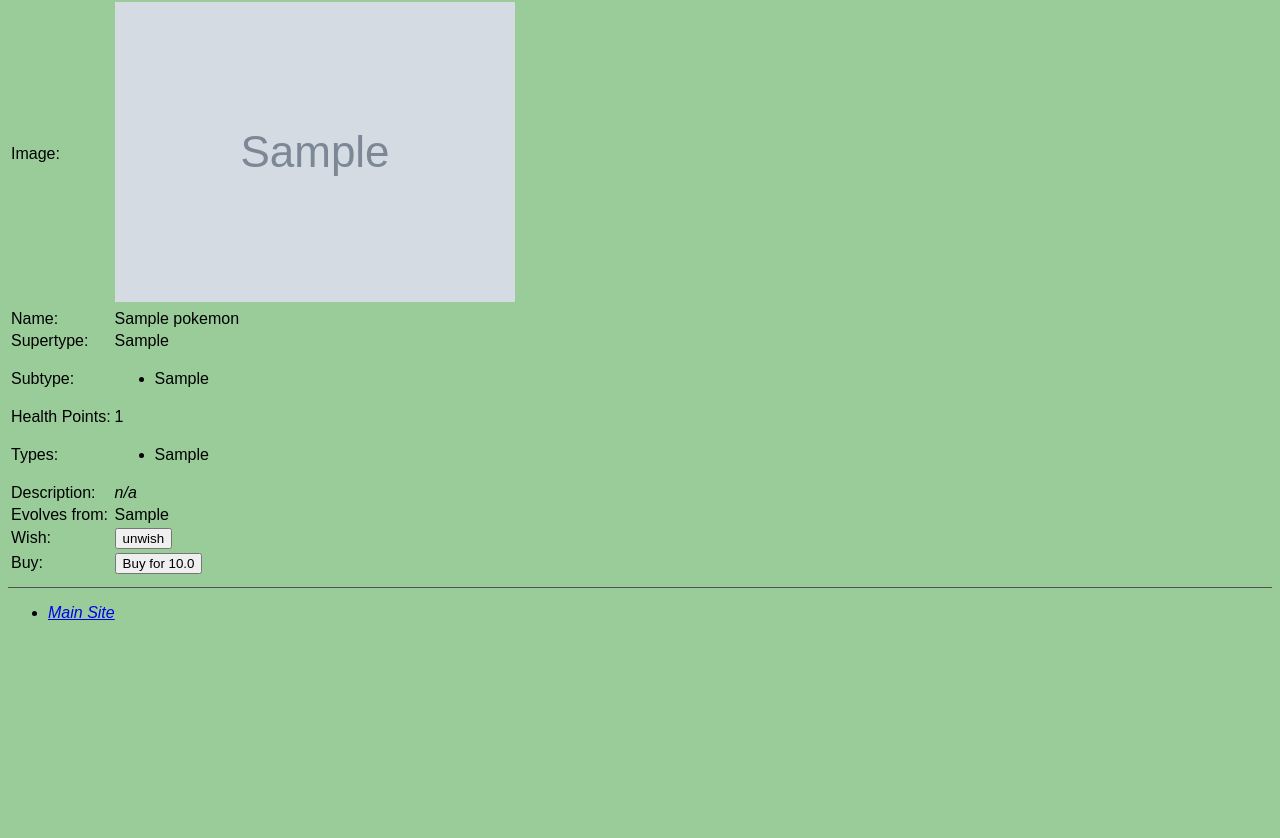
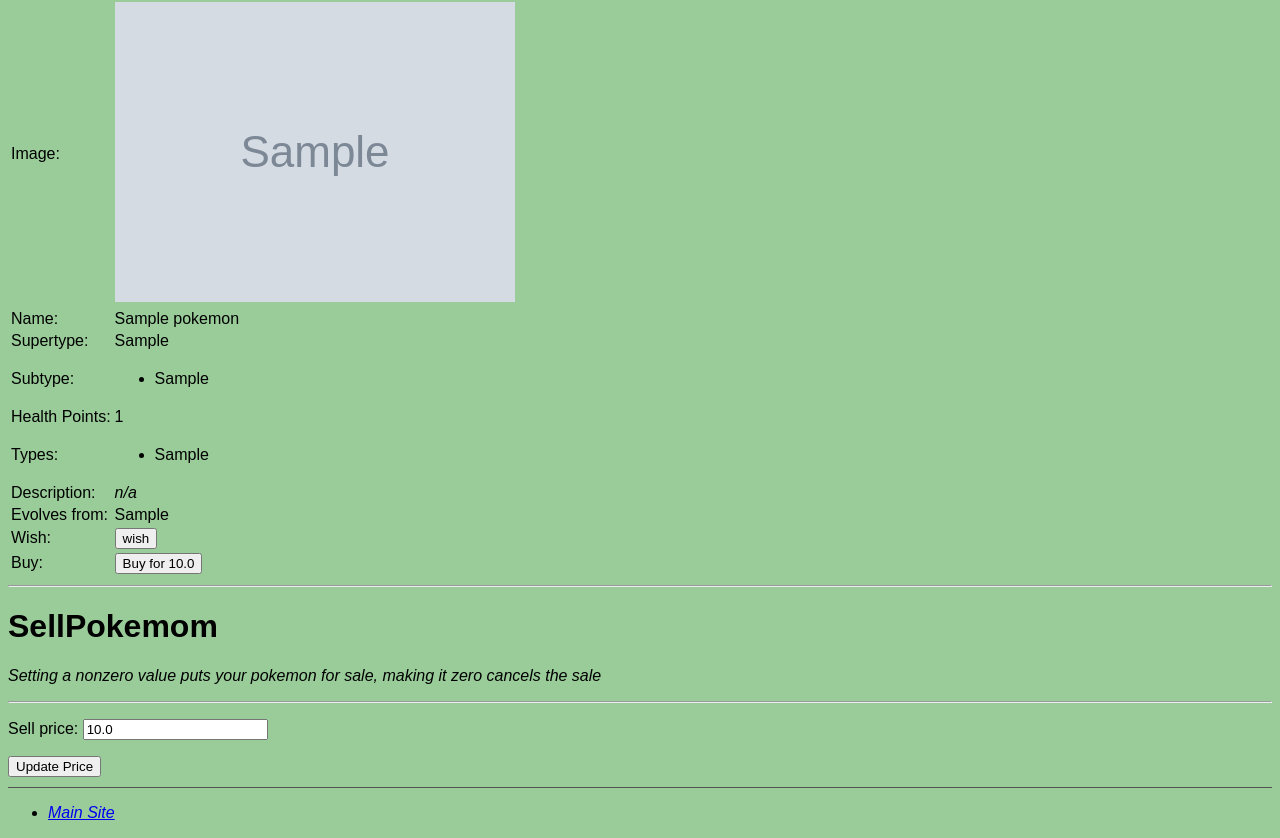
Before and after one commit to advaithm582/poketrade2, a Django app: page /pokemon/1/ in a window 1280 px wide. Shown: the part 189-1027 px from the top of the page. Before the commit the page ends 809 px from the top, so only its background shows below. Run offline with Django 5.2, Linux system fonts and the light colour scheme; a user stored in the database is signed in; tables that the repository leaves empty hold one stand-in row (values such as "Sample post"); grey boxes marked "Sample" are stand-in pictures.

Commit message:
Move dialog box to sell page

```diff
--- a/trading/templates/trading/pokemon_detail.html
+++ b/trading/templates/trading/pokemon_detail.html
@@ -141,10 +141,7 @@
             </form>
             {% elif the_pokemon.trading_policy == 2 %}
             {% if the_pokemon.owner == user %}
-            Your Pokemon!&nbsp;|&nbsp;
-            <a href="{% url "trading:sell_single" the_pokemon.pk %}">
-                sell
-            </a>
+            Your Pokemon
             {% else %}
             Claimed by
             <a href="{% url "accounts:profile" the_pokemon.owner.pk %}">
@@ -157,4 +154,15 @@
         </td>
     </tr>
 </table>
+<hr>
+<h1>SellPokemom</h1>
+<p><em>Setting a nonzero value puts your pokemon for sale, making it zero
+    cancels the sale</em></p>
+<hr>
+<form method="post">
+    {% csrf_token %}
+    {{ form.as_p }}
+    <input type="submit" value="Update Price">
+</form>
+
 {% endblock %}
--- a/trading/urls.py
+++ b/trading/urls.py
@@ -15,12 +15,12 @@ app_name = "trading"
 # Describes the URLs in this namespace.
 urlpatterns = [
         path("", v.PokemonListView.as_view(), name="list"),
-        path("pokemon/<int:pk>/", v.PokemonDetailView.as_view(),
-             name="single_detail"),
+        # path("pokemon/<int:pk>/", v.PokemonDetailView.as_view(),
+        #      name="single_detail"),
         path("pokemon/<int:pk>/buy", v.BuyPokemonView.as_view(),
              name="buy_single"),
-        path("pokemon/<int:pk>/sell", v.UpdateSellPriceView.as_view(),
-             name="sell_single"),
+        path("pokemon/<int:pk>/", v.UpdateSellPriceView.as_view(),
+             name="single_detail"),
         path("accounts/profile/<int:pk>/collection",
              v.UserPokemonListView.as_view(), name="user_collection"),
         path("accounts/profile/<int:pk>/wishlist",
--- a/trading/views.py
+++ b/trading/views.py
@@ -185,7 +185,10 @@ class UpdateSellPriceView(LoginRequiredMixin, UpdateView):
     model = Pokemon
     fields = ["sell_price"]
     # trading/pokemon_update.html
-    template_name_suffix = "_update"
+    template_name = "trading/pokemon_detail.html"
+    context_object_name = "the_pokemon"
+    #template_name_suffix = "_update"
+    # template_name_suffix = "_update"
 
     def get_object(self, *args, **kw):
         """Get the object requested by the user.
@@ -206,7 +209,8 @@ class UpdateSellPriceView(LoginRequiredMixin, UpdateView):
             This is the profile just edited.
         :rtype: str
         """
-        return reverse("trading:list")
+        messages.success(self.request, "Updated sale price!")
+        return reverse("trading:single_detail", args=[self.object.pk])
 
 
 class PokemonDetailView(DetailView):
```
